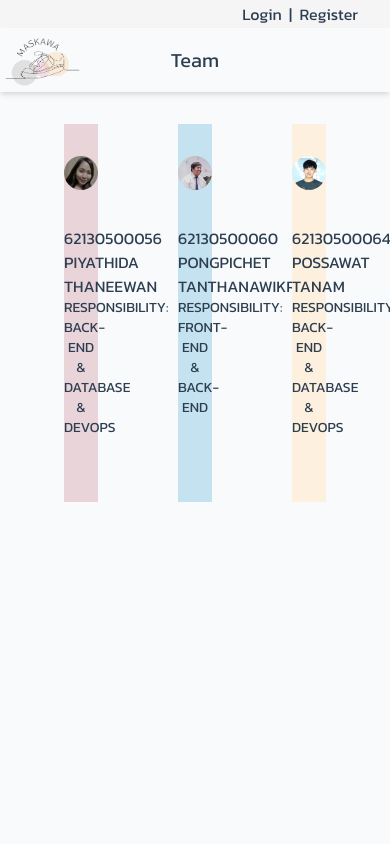
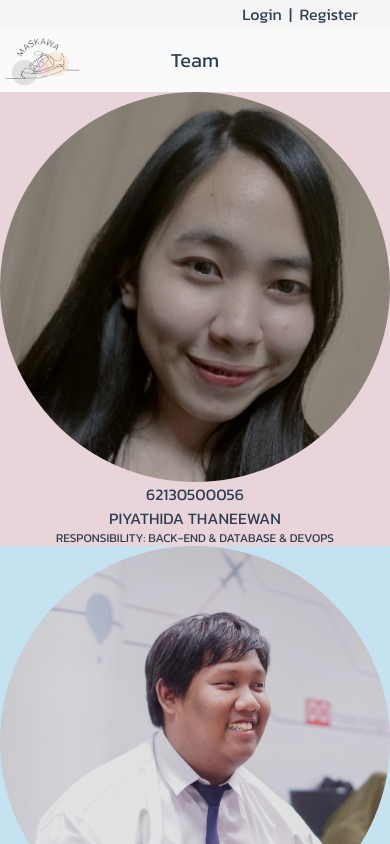
Before and after one commit to INT222-MASKAWA-CATALOG/Front-End, a Vue app: page /team in a window 390 px wide. Shown: the top 844 px of the page. Built offline with nearby package versions, Linux system fonts and the light colour scheme.

Commit message:
[Update] Team Page Some Responsive

```diff
--- a/src/views/Team.vue
+++ b/src/views/Team.vue
@@ -1,24 +1,28 @@
 <template>
 	<div class="Team">
 		<nav-bar head="Team" />
-		<div class="grid grid-cols-3 gap-20 mt-8 mx-16">
+		<div class="xl:grid xl:grid-cols-3 xl:gap-20 xl:mt-8 xl:mx-16
+								lg:grid lg:grid-cols-3 lg:gap-10 lg:mt-16 lg:mx-10">
 			<div class="bg-tp text-center">
-				<img src="../assets/mew.png" class="rounded-full mt-8 mb-8 xl:w-72 md:w-72 w-48 mx-auto" style="filter:brightness(90%);">
-				<div class="rounded-xl w-max mx-auto pt-1 mt-8">62130500056</div>
+				<img src="../assets/mew.png" style="filter:brightness(90%);"
+					class="rounded-full mx-auto xl:mt-8 xl:mb-8 xl:w-72 md:w-72 lg:w-48">
+				<div class="xl:w-max xl:mx-auto xl:pt-1 xl:mt-8">62130500056</div>
 				<p>PIYATHIDA THANEEWAN</p>
-				<p class="text-sm mb-16">RESPONSIBILITY: BACK-END & DATABASE & DEVOPS</p>
+				<p class="xl:text-sm xl:mb-16 text-xs">RESPONSIBILITY: BACK-END & DATABASE & DEVOPS</p>
 			</div>
 			<div class="bg-tb text-center">
-				<img src="../assets/sk.jpg" class="rounded-full mt-8 mb-8 xl:w-72 md:w-72 w-48 mx-auto"  style="filter:brightness(90%);">
-				<div class="rounded-xl w-max mx-auto pt-1">62130500060</div>
+				<img src="../assets/sk.jpg" style="filter:brightness(90%);"
+					class="rounded-full mx-auto xl:mt-8 xl:mb-8 xl:w-72 md:w-72 lg:w-48">
+				<div class="xl:w-max xl:mx-auto xl:pt-1 xl:mt-8">62130500060</div>
 				<p>PONGPICHET TANTHANAWIKRAI</p>
-				<p class="text-sm mb-16">RESPONSIBILITY: FRONT-END & BACK-END</p>
+				<p class="xl:text-sm xl:mb-16 text-xs">RESPONSIBILITY: FRONT-END & BACK-END</p>
 			</div>
 			<div class="bg-ty text-center">
-				<img src="../assets/win.jpg" class="rounded-full mt-8 mb-8 xl:w-72 md:w-72 w-48 mx-auto"  style="filter:brightness(120%);">
-				<div class="rounded-xl w-max mx-auto pt-1">62130500064</div>
+				<img src="../assets/win.jpg" style="filter:brightness(170%);"
+					class="rounded-full mx-auto xl:mt-8 xl:mb-8 xl:w-72 md:w-72 lg:w-48">
+				<div class="xl:w-max xl:mx-auto xl:pt-1 xl:mt-8">62130500064</div>
 				<p>POSSAWAT TANAM</p>
-				<p class="text-sm mb-16">RESPONSIBILITY: BACK-END & DATABASE & DEVOPS</p>
+				<p class="xl:text-sm xl:mb-16 text-xs">RESPONSIBILITY: BACK-END & DATABASE & DEVOPS</p>
 			</div>
 		</div>
 	</div>
```
